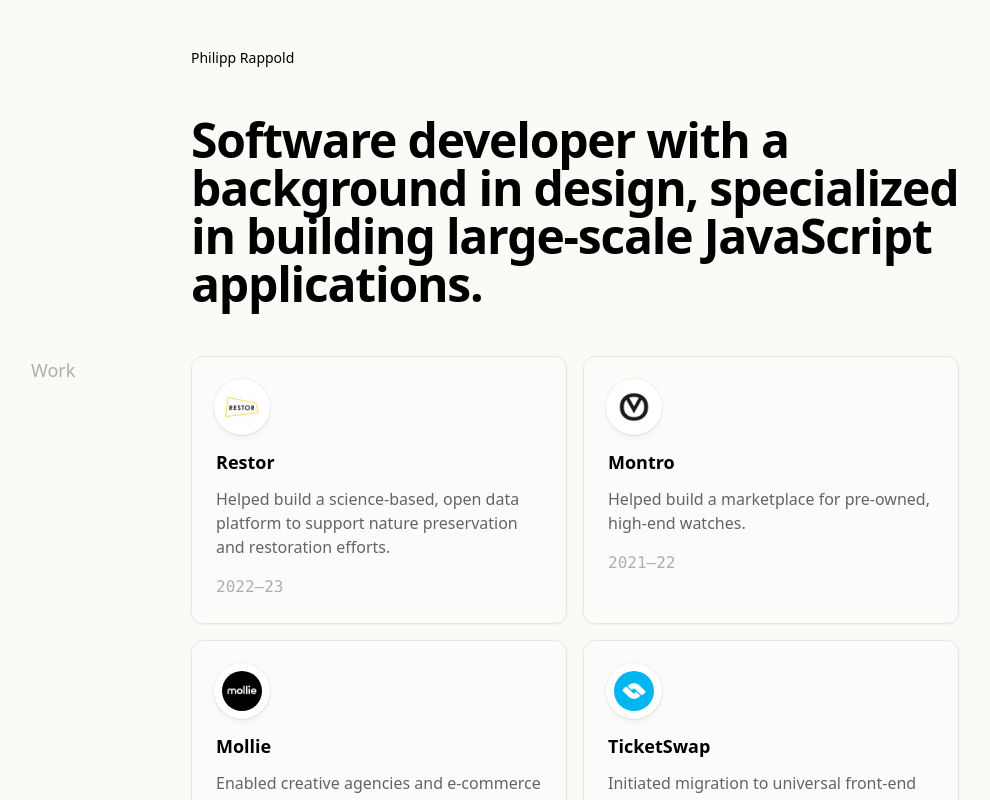
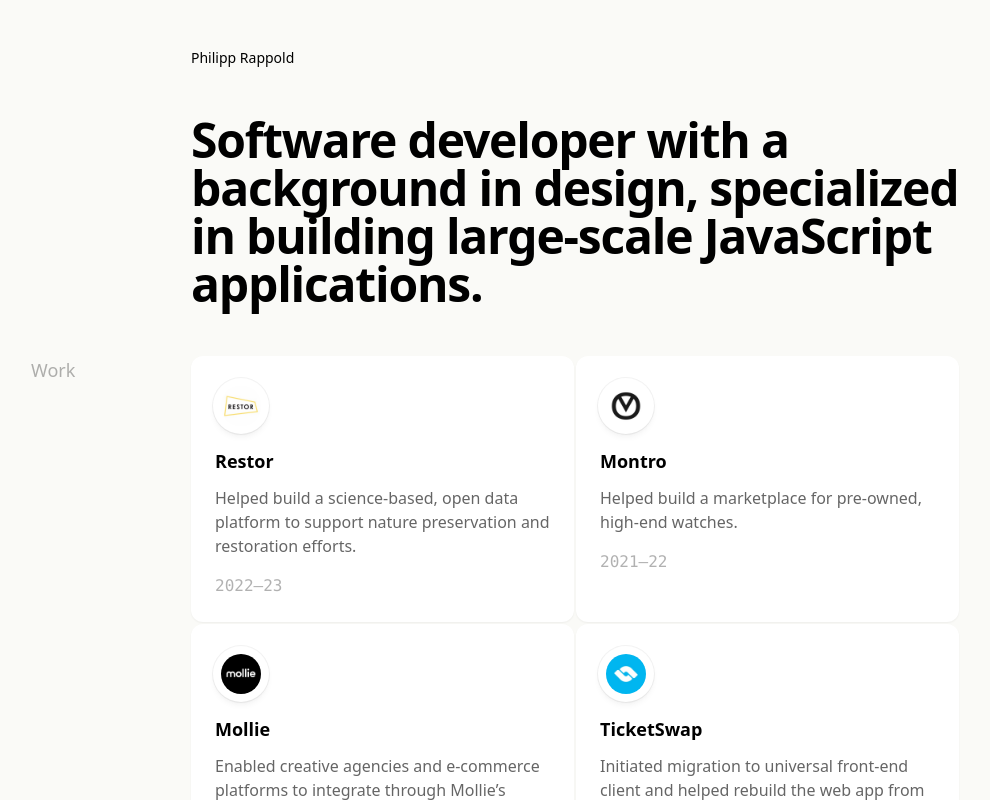
Before and after one commit to rppld/blog, a Next.js app: page / in a window 1280 px wide. Shown: the top 800 px of the page, without its empty margins (145-1135 px from the left). Built offline with nearby package versions, Linux system fonts and the light colour scheme.

Commit message:
update grid design

```diff
--- a/app/page.tsx
+++ b/app/page.tsx
@@ -43,7 +43,7 @@
               </h2>
             </PageGrid.Aside>
             <PageGrid.Main>
-              <ul className="grid gap-4 md:grid-cols-2">
+              <ul className="grid gap-[2px] md:grid-cols-2">
                 {pageData.work.map((item) => (
                   <li className="flex" key={item.link.href}>
                     <Card>
--- a/components/card.tsx
+++ b/components/card.tsx
@@ -8,7 +8,7 @@
   <div
     ref={ref}
     className={cn(
-      "rounded-xl border hover:border-black/20 bg-white/20 hover:bg-white transition shadow-sm space-y-4 relative p-6 w-full",
+      "rounded-xl bg-white hover:bg-white/50 transition shadow-sm space-y-4 relative p-6 w-full",
       className
     )}
     {...props}
```
